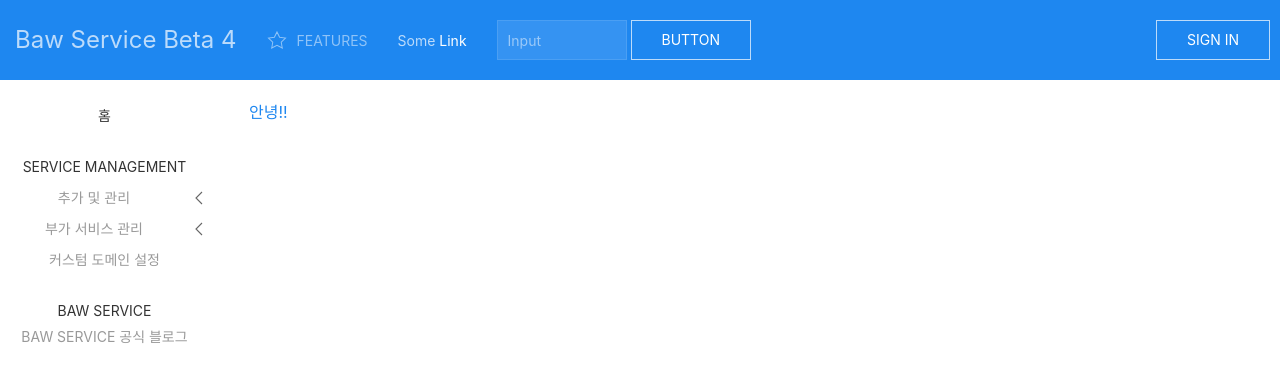
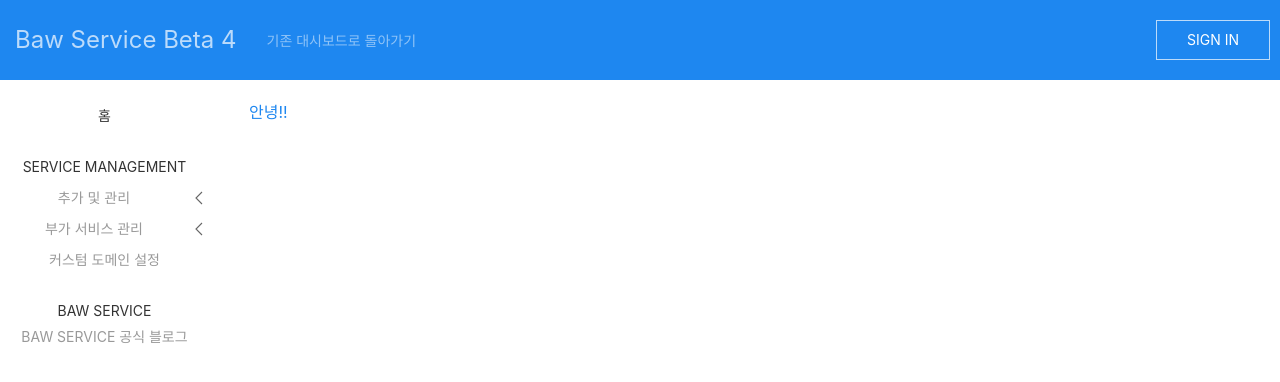
Before and after one commit to Baw-Appie/Baw-Service, a Node server app: page / in a window 1280 px wide. Shown: the top 382 px of the page. Run offline with Node 20, Linux system fonts and the light colour scheme; some libraries are stand-ins or nearby versions.

Commit message:
구형이 좋을수도 있는 법

```diff
--- a/views/includes/nav.jade
+++ b/views/includes/nav.jade
@@ -7,17 +7,8 @@
           | Baw Service Beta 4
         ul.uk-navbar-nav(class="uk-visible@s")
           li
-            a(href='#')
-              span.uk-icon.uk-margin-small-right(uk-icon='icon: star')
-              |                     Features
-          .uk-navbar-item
-            div
-              | Some
-              a(href='#') Link
-          .uk-navbar-item
-            form(action='javascript:void(0)')
-              input.uk-input.uk-form-width-small(type='text', placeholder='Input')
-              button.uk-button.uk-button-default Button
+            a(href='https://baws.kr')
+              |                     기존 대시보드로 돌아가기
       .uk-navbar-right
         ul.uk-navbar-nav(class='uk-visible@s')
           if(!session.user)
```
